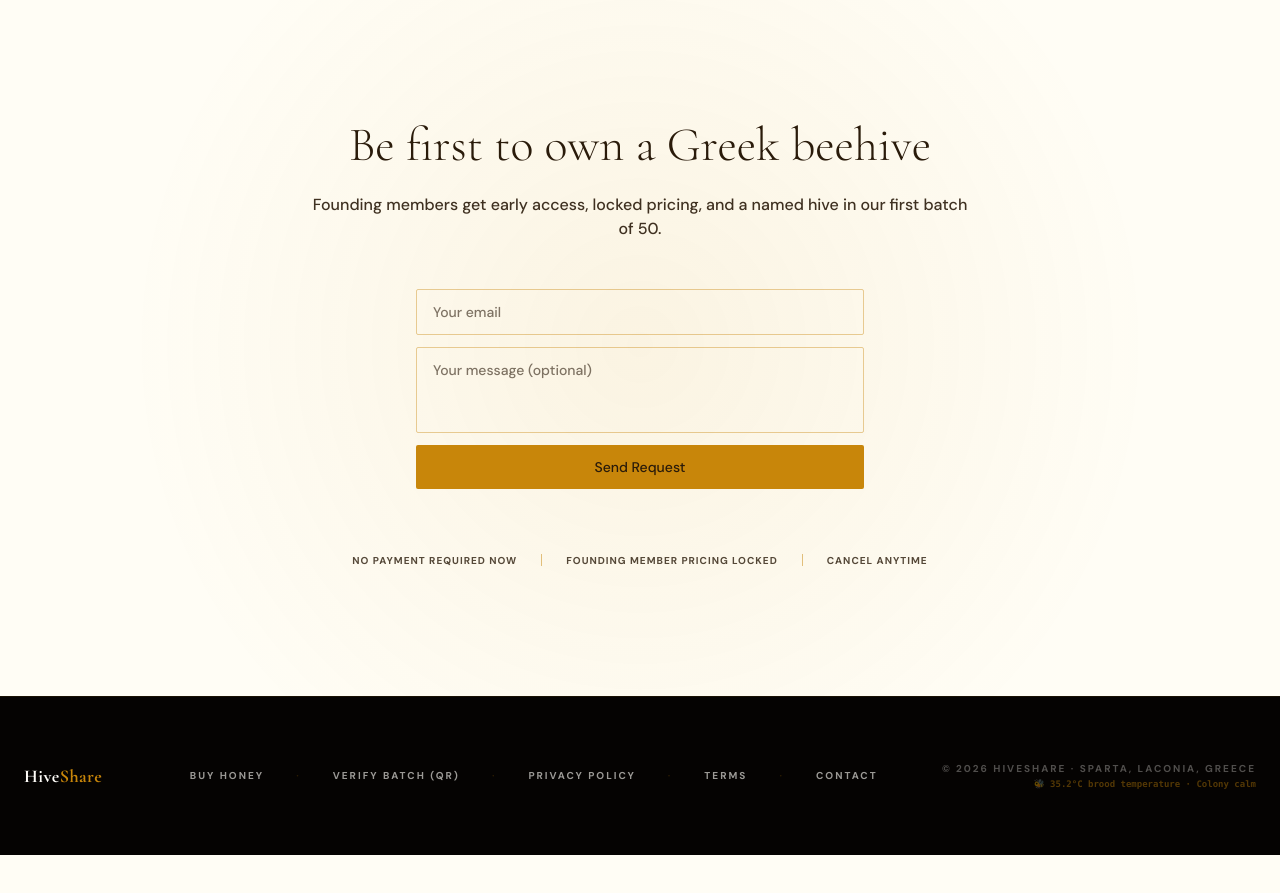
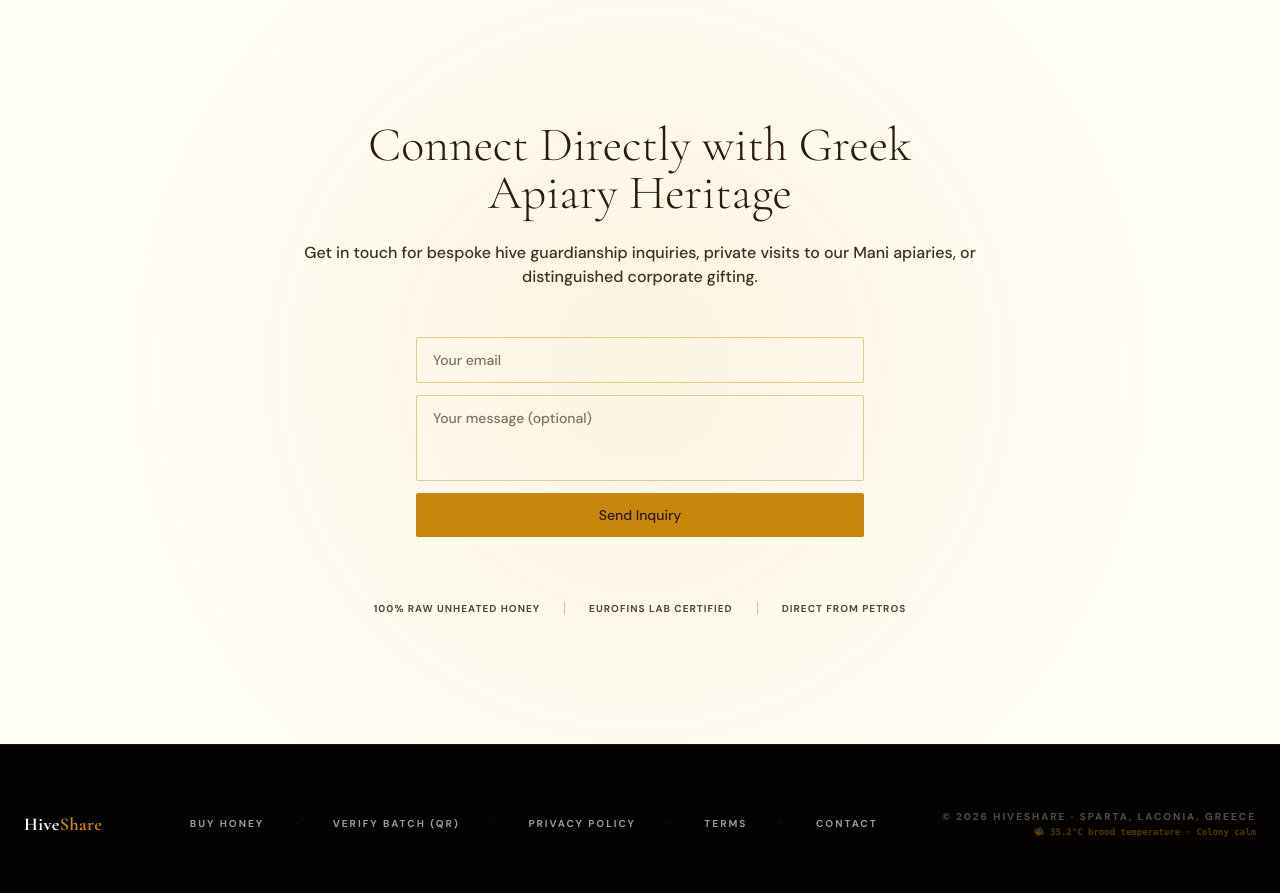
Before and after one commit to GregoryOik/HiveShare, a React (Vite) app: page / in a window 1280 px wide. Shown: the part 9120-10013 px from the top of the page. Before the commit the page ends 9975 px from the top, so only its background shows below. Built offline with nearby package versions, Linux system fonts and the light colour scheme; no server answers.

Commit message:
style: elevate all copy across landing, shop, and 404 to timeless luxury apiary tone

```diff
--- a/src/pages/Landing.tsx
+++ b/src/pages/Landing.tsx
@@ -1002,12 +1002,12 @@ const FinalCTA = () => {
 
       <div className="max-w-2xl mx-auto text-center relative z-10">
         <h2 className="font-display text-5xl font-light mb-6 text-[#2A1B0A]">
-          {isEl ? 'Γίνετε από τους πρώτους που αποκτούν Ελληνική Κυψέλη' : 'Be first to own a Greek beehive'}
+          {isEl ? 'Συνδεθείτε με την Πηγή του Ελληνικού Μελιού' : 'Connect Directly with Greek Apiary Heritage'}
         </h2>
         <p className="text-[#2A1B0A]/90 text-base mb-12 font-medium">
           {isEl
-            ? 'Τα ιδρυτικά μέλη εξασφαλίζουν προνομιακή πρόσβαση, κλειδωμένη τιμή και επώνυμη κυψέλη στην πρώτη παρτίδα 50 μονάδων.'
-            : 'Founding members get early access, locked pricing, and a named hive in our first batch of 50.'}
+            ? 'Επικοινωνήστε μαζί μας για εξατομικευμένη αναδοχή κυψέλης, ιδιωτικές επισκέψεις στα μελισσοκομεία μας στη Μάνη ή εξειδικευμένες εταιρικές αποστολές.'
+            : 'Get in touch for bespoke hive guardianship inquiries, private visits to our Mani apiaries, or distinguished corporate gifting.'}
         </p>
 
         <div className="mb-16 max-w-md mx-auto text-left">
@@ -1044,22 +1044,22 @@ const FinalCTA = () => {
                 className="w-full bg-transparent border border-honey/40 px-4 py-3 text-sm focus:outline-none focus:border-honey transition-colors rounded-[2px] placeholder:text-[#2A1B0A]/60 text-[#2A1B0A] resize-none font-medium"
               ></textarea>
               <button type="submit" className="bg-honey text-[#2A1B0A] px-8 py-3 text-sm font-medium hover:bg-honey/90 transition-colors rounded-[2px] active:scale-95 w-full">
-                {isEl ? "Αποστολή Αιτήματος" : "Send Request"}
+                {isEl ? "Αποστολή Μηνύματος" : "Send Inquiry"}
               </button>
             </form>
           ) : (
             <div className="py-3 text-sm italic text-pale-honey animate-fade-in text-center">
-              {isEl ? "Σας ευχαριστούμε. Λάβαμε το αίτημά σας." : "Thank you. We have received your message."}
+              {isEl ? "Σας ευχαριστούμε. Θα επικοινωνήσουμε άμεσα μαζί σας." : "Thank you. Our family team will be in touch shortly."}
             </div>
           )}
         </div>
 
         <div className="flex flex-col md:flex-row items-center justify-center gap-4 md:gap-6 text-[10px] uppercase tracking-widest text-[#2A1B0A]/80 font-bold">
-          <div>{isEl ? 'Δεν απαιτείται πληρωμή τώρα' : 'No payment required now'}</div>
+          <div>{isEl ? '100% Αγνό Ανεπεξέργαστο Μέλι' : '100% Raw Unheated Honey'}</div>
           <div className="hidden md:block w-[1px] h-3 bg-honey/50"></div>
-          <div>{isEl ? 'Κλειδωμένη τιμή ιδρυτικού μέλους' : 'Founding member pricing locked'}</div>
+          <div>{isEl ? 'Πιστοποίηση Eurofins' : 'Eurofins Lab Certified'}</div>
           <div className="hidden md:block w-[1px] h-3 bg-honey/50"></div>
-          <div>{isEl ? 'Ακύρωση οποτεδήποτε' : 'Cancel anytime'}</div>
+          <div>{isEl ? 'Απευθείας από τον Μελισσοκόμο' : 'Direct From Petros'}</div>
         </div>
       </div>
     </section>
--- a/src/pages/NotFound.tsx
+++ b/src/pages/NotFound.tsx
@@ -77,23 +77,17 @@ export default function NotFound() {
           </p>
         </div>
 
-        {/* Secret Easter Egg Reveal */}
+        {/* Secret Beekeeper Note Reveal */}
         {discoveredNectar && (
-          <div className="p-4 bg-[#FEF7E6] border-2 border-honey/50 rounded-[4px] text-left space-y-2 animate-in fade-in slide-in-from-top-4 duration-300 shadow-sm">
+          <div className="p-4 bg-[#FEF7E6] border border-honey/40 rounded-[3px] text-left space-y-2 animate-in fade-in slide-in-from-top-4 duration-300 shadow-sm">
             <div className="flex items-center gap-2 text-honey font-bold text-xs uppercase tracking-wider">
-              <Sparkles size={15} />
-              <span>{isEl ? 'Μυστικό Εύρημα: Κωδικός Νέκταρ!' : 'Secret Discovery: Nectar Code!'}</span>
+              <Sparkles size={14} />
+              <span>{isEl ? 'Μυστική Σημείωση του Πέτρου:' : 'Petros’ Hidden Apiary Note:'}</span>
             </div>
-            <p className="text-xs text-[#2A1B0A]/85 leading-relaxed font-sans">
+            <p className="text-xs text-[#2A1B0A]/85 leading-relaxed font-serif italic">
               {isEl
-                ? 'Συγχαρητήρια για τον επίμονο χορό! Χρησιμοποιήστε τον κωδικό '
-                : 'Congratulations on doing the waggle dance! Use promo code '}
-              <span className="font-mono font-bold text-[#9E6000] bg-honey/20 px-1.5 py-0.5 rounded border border-honey/30">
-                WAGGLE10
-              </span>
-              {isEl
-                ? ' για 10% έκπτωση στην πρώτη σας αγορά μελιού ή αναδοχής.'
-                : ' for 10% off your direct jar purchase or guardianship.'}
+                ? '«Όταν μια αποικία σμηνουργεί, ακολουθεί πάντα την πιο γερή βασίλισσα στον πιο ψηλό κέδρο. Έτσι γεννιούνται τα πιο αγνά μελισσοκομεία.»'
+                : '“When a colony swarms, they always follow the strongest queen to the highest cedar tree. That is how the purest new apiaries are born.”'}
             </p>
           </div>
         )}
```
